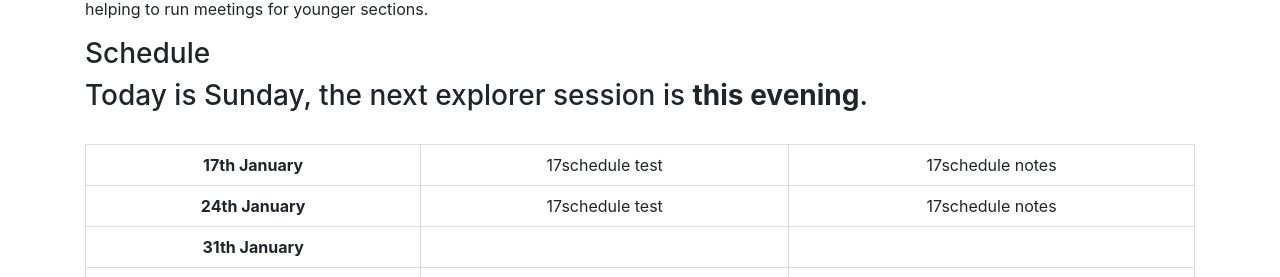
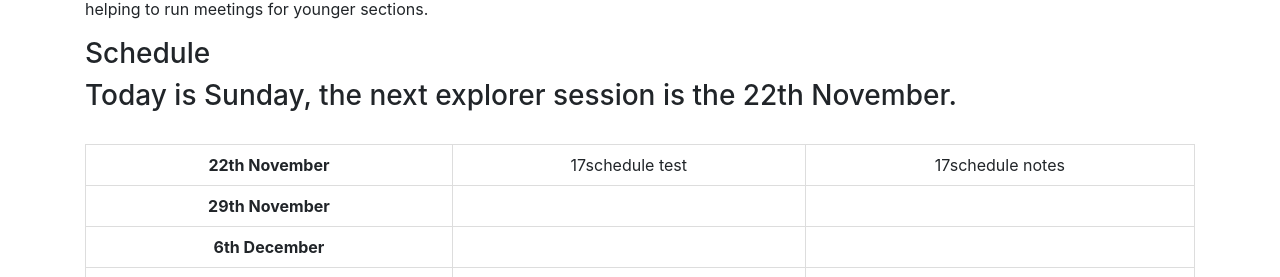
Before and after one commit to Catley94/scoutexplorers, a React (Create React App) app: page / in a window 1280 px wide. Shown: the part 643-920 px from the top of the page. Built offline with nearby package versions, Linux system fonts and the light colour scheme.

Commit message:
Fixed bug of "this evening"

```diff
--- a/src/App.js
+++ b/src/App.js
@@ -60,8 +60,8 @@
           name: "jan31",
           date: new Date(2020, 0, 31),
           month: 0,
-          description: "schedule test",
-          notes: "schedule notes"
+          description: "31schedule test",
+          notes: "31schedule notes"
 
         },
 
@@ -91,7 +91,7 @@
           notes: ""
           },
       ],
-      editableDate: new Date(2020, 0, 10),
+      editableDate: new Date(),
     }
   }
   currentDay = "";
@@ -99,7 +99,7 @@
 
   currentDayNumber = this.d.getDay();
   friday = 5;
-
+  f1Date = new Date();
   fifthFriday;
   latestDateResult;
   days = ["Sunday", "Monday", "Tuesday", "Wednesday", "Thursday", "Friday", "Saturday"];
@@ -128,6 +128,7 @@
 
 componentDidMount() {
   this.updateDates();
+
 }
 
   updateDates() {
@@ -149,6 +150,8 @@
     /*****************************************
       First Friday
     ******************************************/
+  //  console.log('firstFriday before state update')
+   console.log(`_date before f1 state update ${_date}`)
     this.setState({
       f1: {
         firstFriday: _date,
@@ -160,7 +163,11 @@
 
     }, () => {
       // console.log('firstFriday after state update')
-      // console.log(this.state.firstFriday)
+      // console.log(this.state.f1.firstFriday)
+      // console.log(`this.state.f1.firstFriday callback update ${this.state.f1.firstFriday}`)
+      // console.log(`_date callback update ${_date}`)
+      // this.f1Date = this.state.f1.firstFriday;
+
     })
     /*****************************************
       Second Friday
@@ -218,43 +225,58 @@
       // console.log(this.state.fourthFriday)
     })
 
-
     let schedule = this.state.schedule;
-
+    // console.log(`this.state.f1.firstFriday before schedule.find ${this.state.f1.firstFriday}`)
+    // console.log(`f1Date ${this.f1Date}`)
+    // console.log(`firstFridayDate ${this.state.firstFridayDate}`)
     schedule.find(session => {
       // const nextSession = session.date.getTime()
       // console.log(new Date(nextSession))
-      console.log(`this.state.f1.firstFridayDate ${this.state.f1.firstFriday}`)
-      console.log(`this.state.f2.secondFridayDate ${this.state.f2.secondFriday}`)
-      console.log(`this.state.f3.thirdFridayDate ${this.state.f3.thirdFriday}`)
-      console.log(`this.state.f4.fourthFridayDate ${this.state.f4.fourthFriday}`)
+      // console.log(`this.state.f1.firstFridayDate within schedule.find ${this.state.f1.firstFriday}`)
+      // console.log(`this.state.f2.secondFridayDate ${this.state.f2.secondFriday}`)
+      // console.log(`this.state.f3.thirdFridayDate ${this.state.f3.thirdFriday}`)
+      // console.log(`this.state.f4.fourthFridayDate ${this.state.f4.fourthFriday}`)
       const nextSessionDay = session.date.getDate();
       // console.log(`nextSessionDay ${nextSessionDay}`)
       const nextSessionMonth = session.date.getMonth();
       // console.log(`nextSessionMonth ${nextSessionMonth}`)
+
       //F1 update
       if(nextSessionDay === this.state.f1.firstFriday.getDate() && nextSessionMonth === this.state.f1.firstFridayMonth) {
-        this.setState(prevState => ({
+        // console.log('match1')
+
+        return (this.setState(prevState => ({
           f1: {
             ...prevState.f1,
             title: session.description,
             notes: session.notes
           }
+        }), () => {
+          // console.log(`this.state.f1.title ${this.state.f1.title}`)
+          // console.log(`session ${session.title}`)
         }))
+      } else {
+        // console.log('no match1')
       }
       if(nextSessionDay === this.state.f2.secondFriday.getDate() && nextSessionMonth === this.state.f2.secondFridayMonth) {
-        console.log('match!2')
-        this.setState(prevState => ({
+        // console.log('match!2')
+        return (this.setState(prevState => ({
           f2: {
             ...prevState.f2,
             title: session.description,
             notes: session.notes
           }
-        }))
+        })))
+      } else {
+        // console.log('no match2')
       }
+      return null;
     })
 
+
+
   }
+
   render() {
     this.updateDay();
 
--- a/src/Body/Body.js
+++ b/src/Body/Body.js
@@ -11,9 +11,9 @@
   const ifToday = (today) => {
     const dateToday = new Date().getDate();
     if(today === dateToday) {
-      return `the ${props.f1.firstFridayDate} ${props.f1.firstFridayMonth}`;
+      return <b>this evening</b>;
     }
-    return <b>this evening</b>;
+    return `the ${props.f1.firstFridayDate} ${props.f1.firstFridayMonth}`;
   }
 
   return (
```
